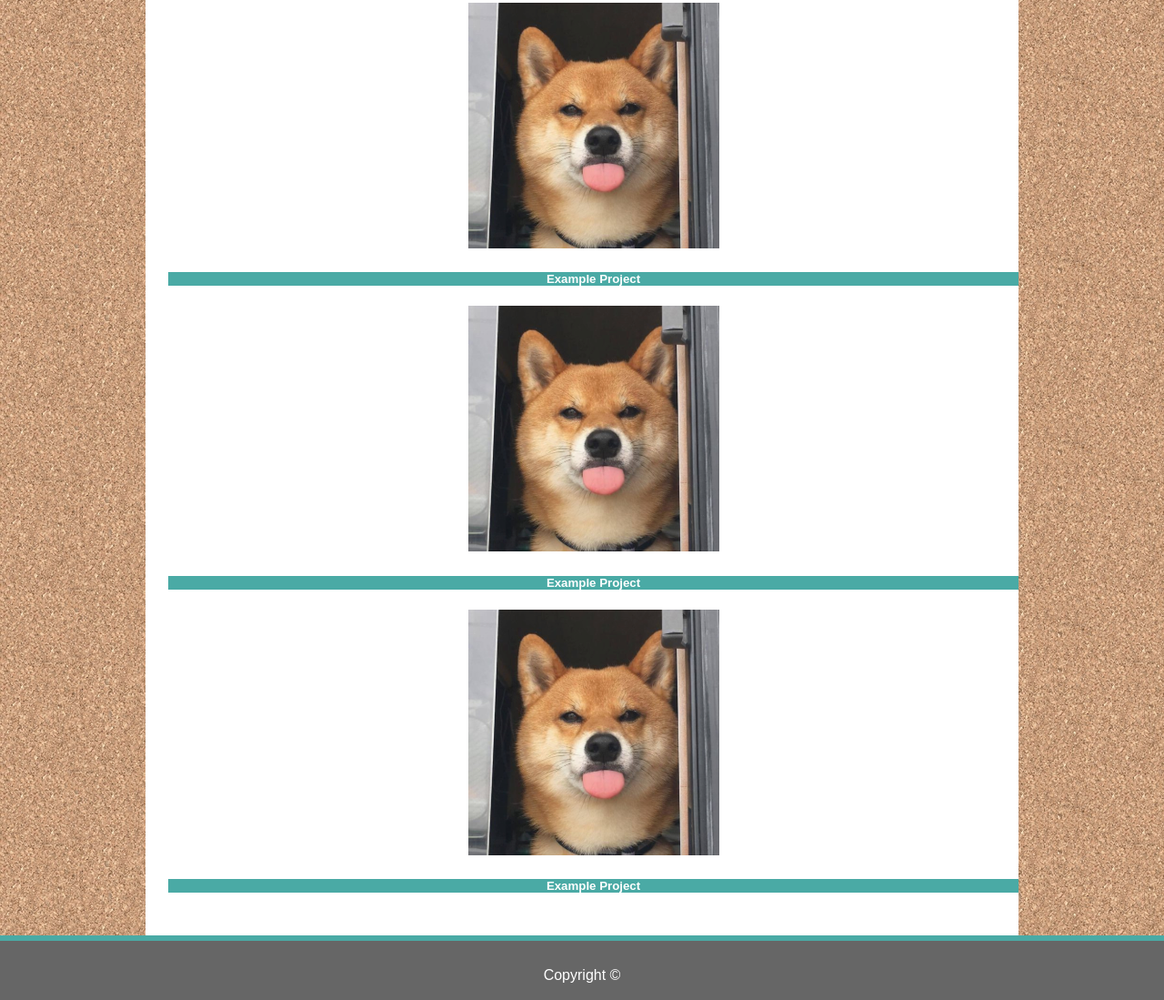
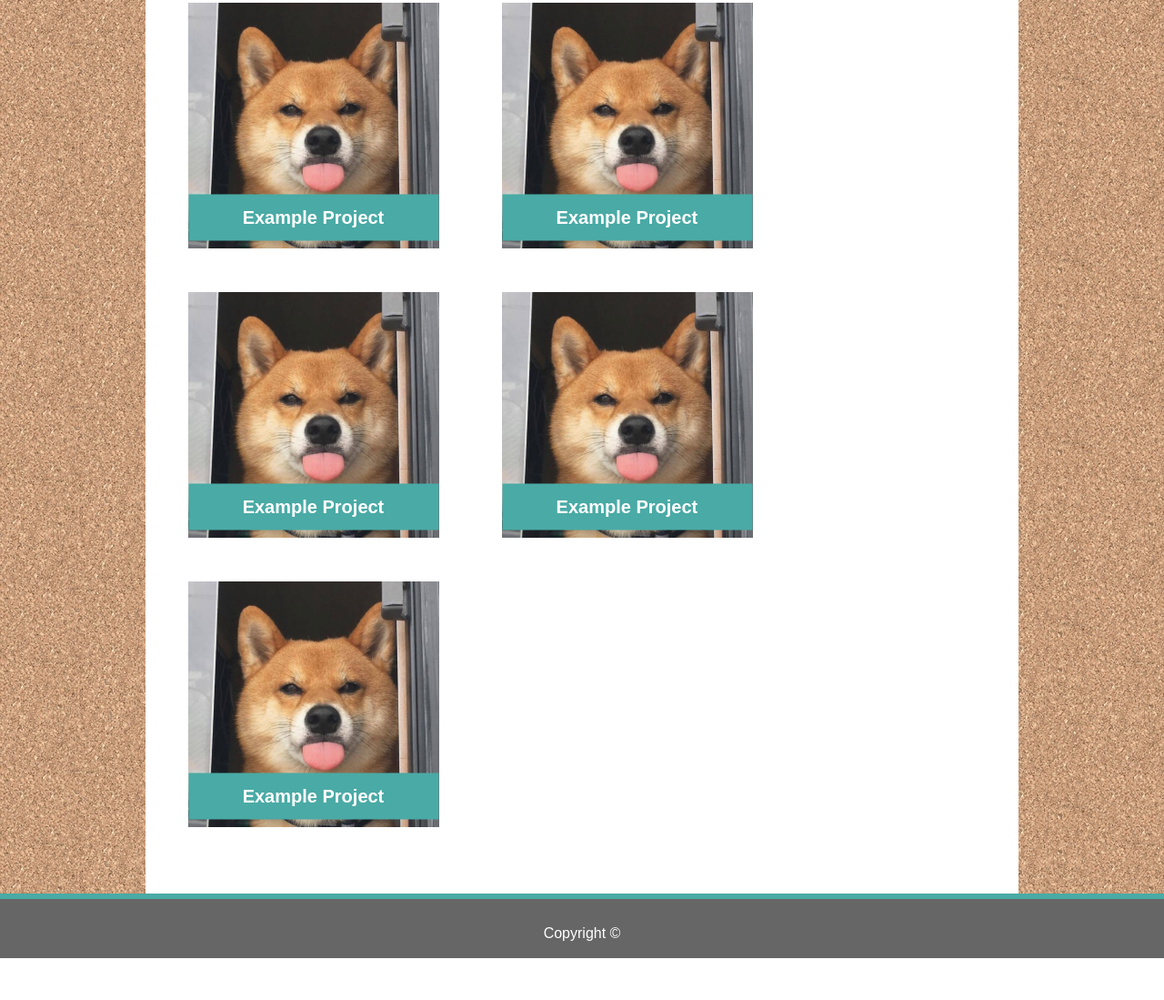
Before and after one commit to mpgelber7495/Basic-Portfolio, a plain HTML site: page portfolio.html in a window 1280 px wide. Shown: the part 213-1312 px from the top of the page at 91% size. After the commit the page ends 1266 px from the top, so only its background shows below. Drawn offline with Linux system fonts and the light colour scheme.

Commit message:
Completed formatting on the portfolio gallery page

```diff
--- a/assets/css/style.css
+++ b/assets/css/style.css
@@ -102,17 +102,85 @@ img.main-item {
 /* Styling specific to the portfolio page */
 .project-holder {
   margin: 0px 0px 18px 25px;
+  position: relative;
 }
 
 .project-name {
-  padding: auto;
+  padding: 14px 13px 14px 12px;
+  font-size: 20px;
+  width: 250px;
   color: white;
   background-color: #4aaaa5;
+  text-align: center;
+  position: absolute;
+  left: 50%;
+  top: 75%;
+  transform: translate(-50%, -50%);
+}
+
+.project-image {
+}
+
+.row {
+  margin-bottom: 30px;
 }
 
 .row::after {
+  clear: both;
   content: "";
-  clear: both;
+  display: block;
+}
+[class*="col-"] {
+  float: left;
+  height: 270px;
+}
+
+.col-12 {
+  width: 100%;
+}
+
+.col-11 {
+  width: 91.67%;
+}
+
+.col-10 {
+  width: 83.33%;
+}
+
+.col-9 {
+  width: 75%;
+}
+
+.col-8 {
+  width: 66.66%;
+}
+
+.col-7 {
+  width: 58.33%;
+}
+
+.col-6 {
+  width: 50%;
+}
+
+.col-5 {
+  width: 41.66%;
+}
+
+.col-4 {
+  width: 33.33%;
+}
+
+.col-3 {
+  width: 25%;
+}
+
+.col-2 {
+  width: 16.66%;
+}
+
+.col-1 {
+  width: 8.33%;
 }
 
 /* Styling for contact page */
--- a/portfolio.html
+++ b/portfolio.html
@@ -23,18 +23,50 @@
       <div class="content-container">
         <h2 class="main-content-header">Portfolio</h2>
         <div class="row">
-          <div class="project-holder">
-            <img src="./assets/images/dog.png" alt="Stand in Image" />
+          <div class="project-holder col-4">
+            <img
+              class="project-image"
+              src="./assets/images/dog.png"
+              alt="Stand in Image"
+            />
             <h5 class="project-name">Example Project</h5>
           </div>
-          <div class="project-holder">
-            <img src="./assets/images/dog.png" alt="Stand in Image" />
+          <div class="project-holder col-4">
+            <img
+              class="project-image"
+              src="./assets/images/dog.png"
+              alt="Stand in Image"
+            />
             <h5 class="project-name">Example Project</h5>
           </div>
         </div>
-        <div class="project-holder">
-          <img src="./assets/images/dog.png" alt="Stand in Image" />
-          <h5 class="project-name">Example Project</h5>
+        <div class="row">
+          <div class="project-holder col-4">
+            <img
+              class="project-image"
+              src="./assets/images/dog.png"
+              alt="Stand in Image"
+            />
+            <h5 class="project-name">Example Project</h5>
+          </div>
+          <div class="project-holder col-4">
+            <img
+              class="project-image"
+              src="./assets/images/dog.png"
+              alt="Stand in Image"
+            />
+            <h5 class="project-name">Example Project</h5>
+          </div>
+        </div>
+        <div class="row">
+          <div class="project-holder col-4">
+            <img
+              class="project-image"
+              src="./assets/images/dog.png"
+              alt="Stand in Image"
+            />
+            <h5 class="project-name">Example Project</h5>
+          </div>
         </div>
       </div>
     </section>
```
